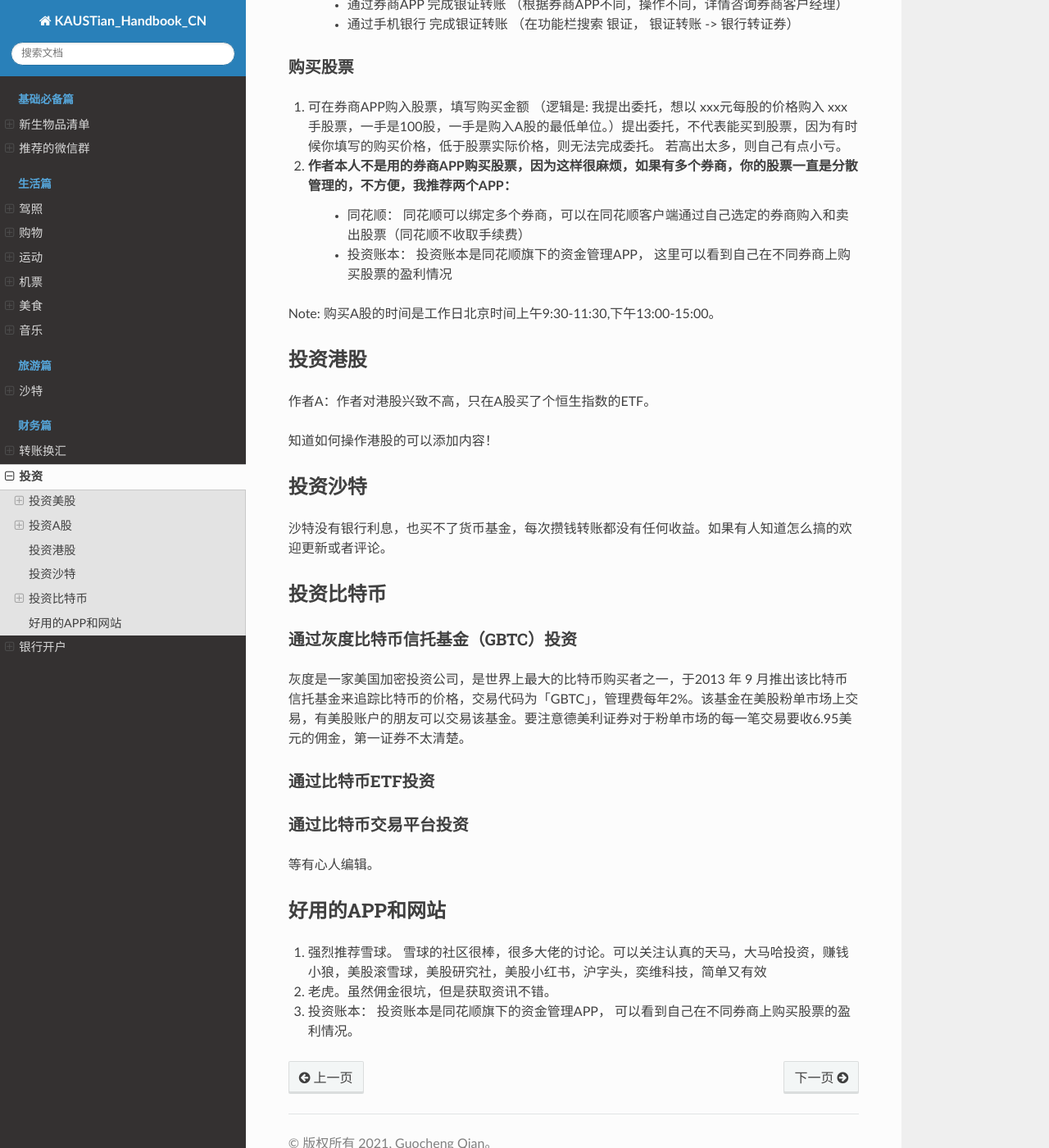
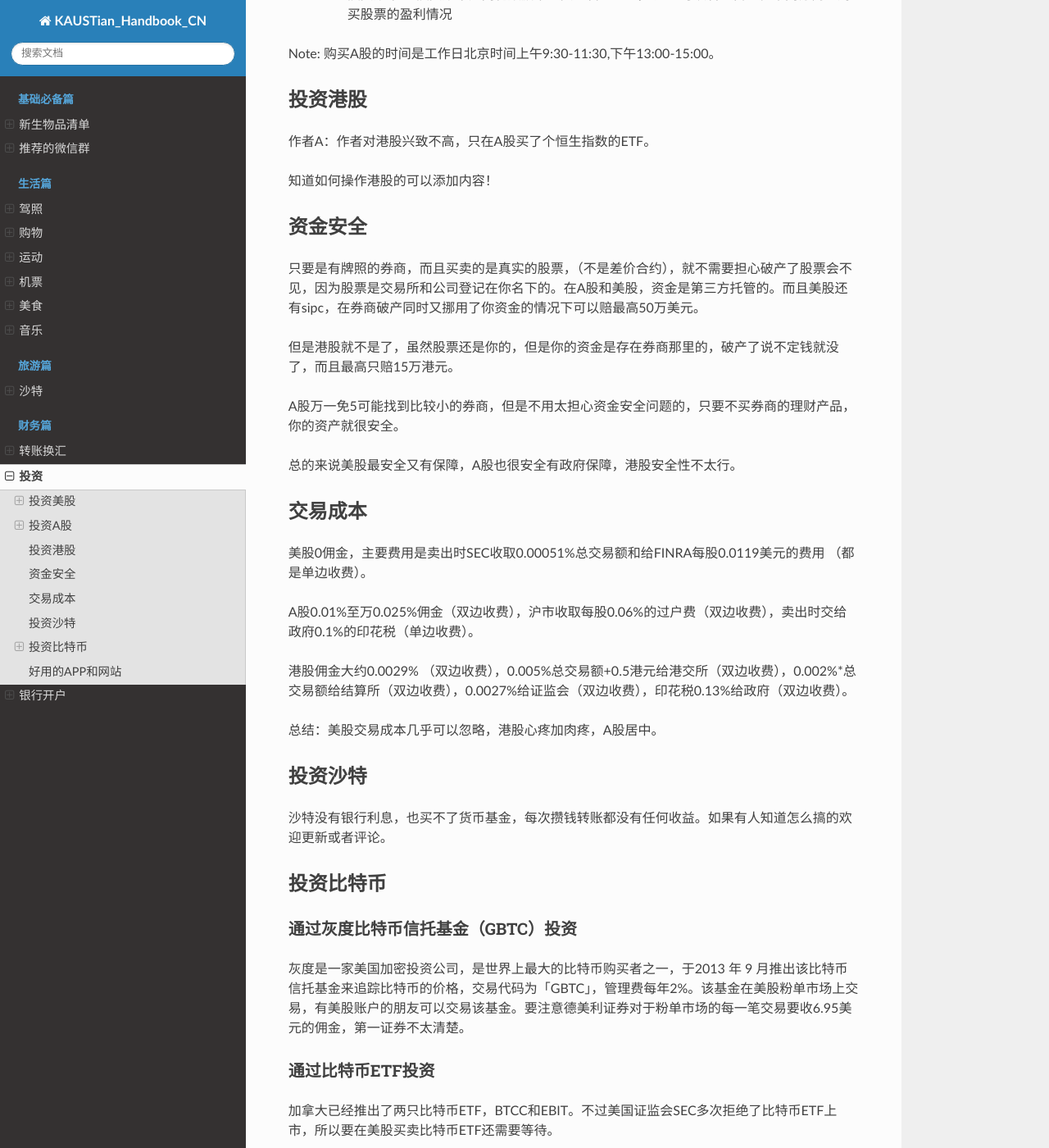
Before and after one commit to guochengqian/KAUSTian_Handbook_CN, a Sphinx documentation site: the page built from docs/content/finance/investment.rst, in a window 1280 px wide and 1400 px high, scrolled down 2912 px. Shown: the whole window at 82% size. Built offline with Sphinx 7.4.7 and the Read the Docs theme 2.0.0, drawn with Linux system fonts in a browser that asks for light colours; some of the changed text lies outside the part shown.

Commit message:
Add Transaction Cost and bitcoin investment

```diff
--- a/docs/content/finance/investment.rst
+++ b/docs/content/finance/investment.rst
@@ -107,6 +100,27 @@ Note: 购买A股的时间是工作日北京时间上午9:30-11:30,下午13:00-15
 
 知道如何操作港股的可以添加内容！
 
+资金安全
+-----------
+只要是有牌照的券商，而且买卖的是真实的股票，（不是差价合约），就不需要担心破产了股票会不见，因为股票是交易所和公司登记在你名下的。在A股和美股，资金是第三方托管的。而且美股还有sipc，在券商破产同时又挪用了你资金的情况下可以赔最高50万美元。
+
+但是港股就不是了，虽然股票还是你的，但是你的资金是存在券商那里的，破产了说不定钱就没了，而且最高只赔15万港元。
+
+A股万一免5可能找到比较小的券商，但是不用太担心资金安全问题的，只要不买券商的理财产品，你的资产就很安全。
+
+总的来说美股最安全又有保障，A股也很安全有政府保障，港股安全性不太行。
+
+
+交易成本
+-----------
+美股0佣金，主要费用是卖出时SEC收取0.00051%总交易额和给FINRA每股0.0119美元的费用 （都是单边收费）。
+
+A股0.01%至万0.025%佣金（双边收费），沪市收取每股0.06%的过户费（双边收费），卖出时交给政府0.1%的印花税（单边收费）。
+
+港股佣金大约0.0029% （双边收费），0.005%总交易额+0.5港元给港交所（双边收费），0.002%*总交易额给结算所（双边收费），0.0027%给证监会（双边收费），印花税0.13%给政府（双边收费）。
+
+总结：美股交易成本几乎可以忽略，港股心疼加肉疼，A股居中。
+
 
 投资沙特
 --------------
@@ -120,7 +134,7 @@ Note: 购买A股的时间是工作日北京时间上午9:30-11:30,下午13:00-15
 
 通过比特币ETF投资
 ^^^^^^^^^^^^^^^^
-
+加拿大已经推出了两只比特币ETF，BTCC和EBIT。不过美国证监会SEC多次拒绝了比特币ETF上市，所以要在美股买卖比特币ETF还需要等待。
 
 通过比特币交易平台投资
 ^^^^^^^^^^^^^^^^
```
Also changed, not shown: other parts of docs/content/finance/investment.rst (+0 -7 lines).
